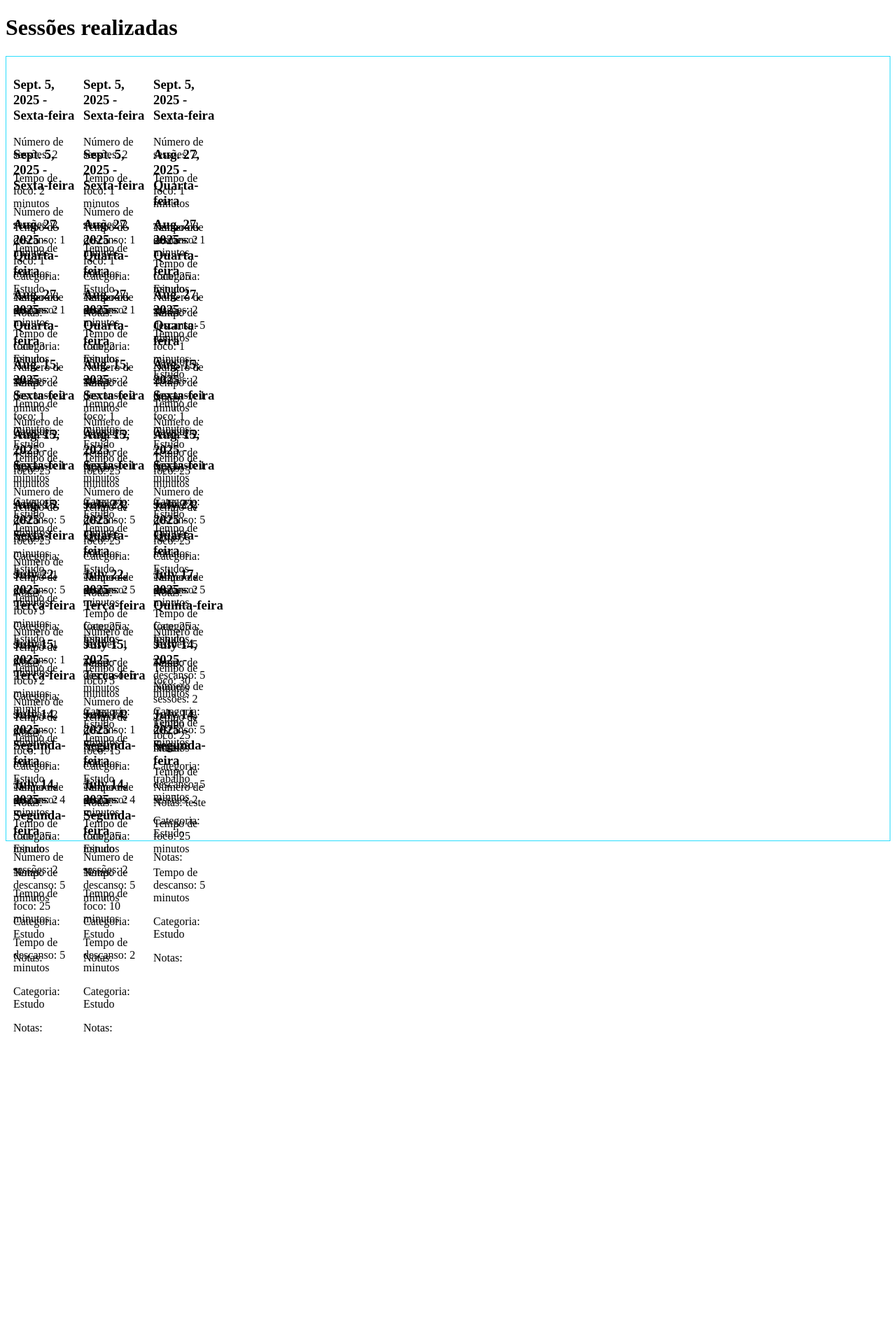
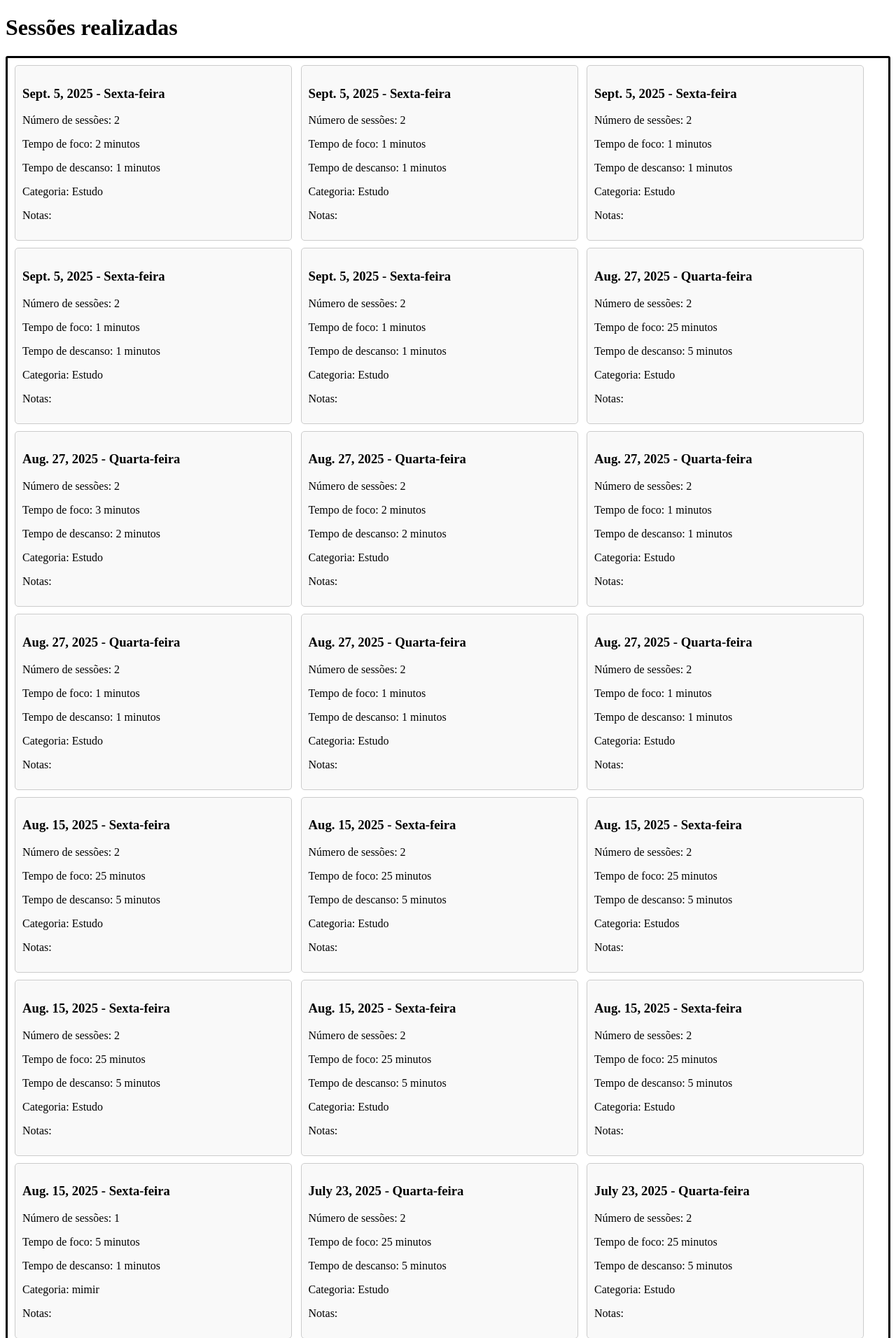
Before and after one commit to GuilhermoSilveira1/Organon, a Django app: page /pomodoro/history in a window 1280 px wide. Shown: the part 58-1970 px from the top of the page at 70% size. Before the commit the page ends 1532 px from the top, so only its background shows below. Run offline with Django 5.2, Linux system fonts and the light colour scheme; data comes from the database, SQL or seed files in the repository; both versions use the stored data as it was before the commit.

Commit message:
Pomodoro
Created the home view, as well as the history view.
Had a minor bug with the history CSS file, issue opened.

```diff
--- a/organon/pomodoro/static/pomodoro/css/pomodoro_history.css
+++ /dev/null
@@ -1,8 +0,0 @@
-#sessions {
-    display: flex;
-    padding: 10px;
-    border: 1px solid #2bdefd;
-    display: grid;
-    grid-template-columns: 100px 100px 100px;
-    grid-auto-rows: 100px;
-}
--- /dev/null
+++ b/organon/pomodoro/static/pomodoro/css/pomodoro_history_.css
@@ -0,0 +1,18 @@
+#sessions {
+    display: flex;
+    flex-wrap: wrap;
+    gap: 1%;
+    padding: 10px;
+    border: 3px solid #000000;
+    border-radius: 3px;
+}
+
+#sessions > div {
+    flex: 0 0 calc(33% - 1%);
+    box-sizing: border-box;
+    border: 1px solid #ccc;
+    border-radius: 5px;
+    padding: 10px;
+    background-color: #f9f9f9;
+    margin-bottom: 10px;
+}
--- a/organon/pomodoro/templates/pomodoro/pomodoro_history.html
+++ b/organon/pomodoro/templates/pomodoro/pomodoro_history.html
@@ -4,7 +4,7 @@
 {% block title %}Histórico Pomodoro{% endblock %}
 
 {% block extra_css %}
-<link rel="stylesheet" href="{% static 'pomodoro/css/pomodoro_history.css' %}">
+<link rel="stylesheet" href="{% static 'pomodoro/css/pomodoro_history_.css' %}">
 {% endblock %}
 
 {% block extra_js %}
--- a/organon/pomodoro/urls.py
+++ b/organon/pomodoro/urls.py
@@ -4,8 +4,12 @@ from . import views
 app_name = 'pomodoro'
 
 urlpatterns = [
+# Caminho para a tela home, que o usuário usa para encontrar as outras telas
+ path('home', views.home, name='home'),
+ path('new', views.new_pomodoro, name='new'),
+ path('history', views.history, name='history'),
+# Esse é o caminho que mostra na tela para o usuário o timer que ele acabou de criar
  path('<int:timer_id>/', views.pomodoro_timer, name='pomodoro'),
- path('new', views.new_pomodoro, name='new'),
- path('history', views.history, name='pomodoro_history'),
+# Esse é o caminho que envia os dados do último timer para o front, para mostrar na tela
  path('api/<int:timer_id>', views.pomodoro_api, name='pomodoro_api'),
 ]
--- a/organon/pomodoro/views.py
+++ b/organon/pomodoro/views.py
@@ -3,14 +3,10 @@ from .models import Timers
 from .forms import PomodoroForm
 from django.http import JsonResponse
 from django.contrib.auth.decorators import login_required
-from django.views.decorators.csrf import csrf_exempt
-import json
 
-def pomodoro_timer(request, timer_id):
-    timer = get_object_or_404(Timers, id=timer_id, user=request.user)
-    return render(request, 'pomodoro/pomodoro_timer.html', {
-        'timer': timer,
-    })
+@login_required
+def home(request):
+    return render(request, 'pomodoro/pomodoro_home.html')
 
 def new_pomodoro(request):
     if request.method == "POST":
@@ -39,6 +35,12 @@ def history(request):
         'timers': timers
     })
 
+def pomodoro_timer(request, timer_id):
+    timer = get_object_or_404(Timers, id=timer_id, user=request.user)
+    return render(request, 'pomodoro/pomodoro_timer.html', {
+        'timer': timer,
+    })
+
 @login_required
 def pomodoro_api(request, timer_id):
     timer = get_object_or_404(Timers, id=timer_id, user=request.user)
--- a/organon/templates/partials/navbar.html
+++ b/organon/templates/partials/navbar.html
@@ -4,7 +4,7 @@
             <a href="{% url 'home:home' %}" class="{% if request.resolver_match.namespace == 'home' %}active{% endif %}">Home</a>
         </li>
         <li>
-            <a href="{% url 'pomodoro:new' %}" class="{% if request.resolver_match.namespace == 'pomodoro' %}active{% endif %}">Pomodoro</a>
+            <a href="{% url 'pomodoro:home' %}" class="{% if request.resolver_match.namespace == 'pomodoro' %}active{% endif %}">Pomodoro</a>
         </li>
         <li>
             <a href="{% url 'task:tasks' %}" class="{% if request.resolver_match.namespace == 'task' %}active{% endif %}">Tarefas</a>
```
Also changed, not shown: organon/pomodoro/templates/pomodoro/pomodoro_home.html (added, +19 -0 lines), organon/db.sqlite3, organon/pomodoro/migrations/0003_remove_timers_finished.py (added), organon/pomodoro/static/pomodoro/css/pomodoro_home.css (added), organon/pomodoro/static/pomodoro/js/pomodor_home.js (added).
